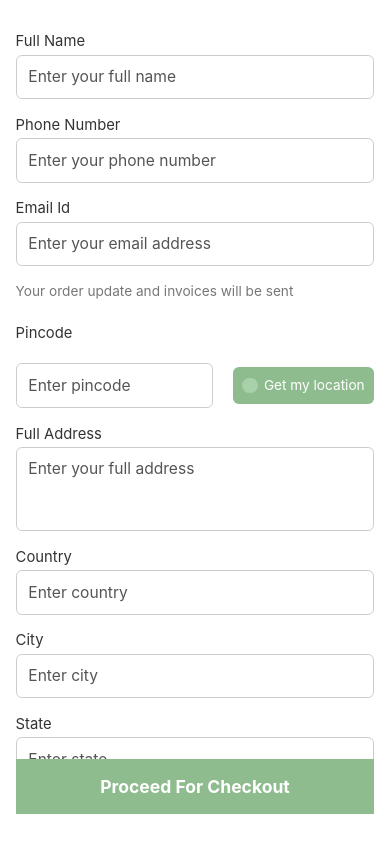
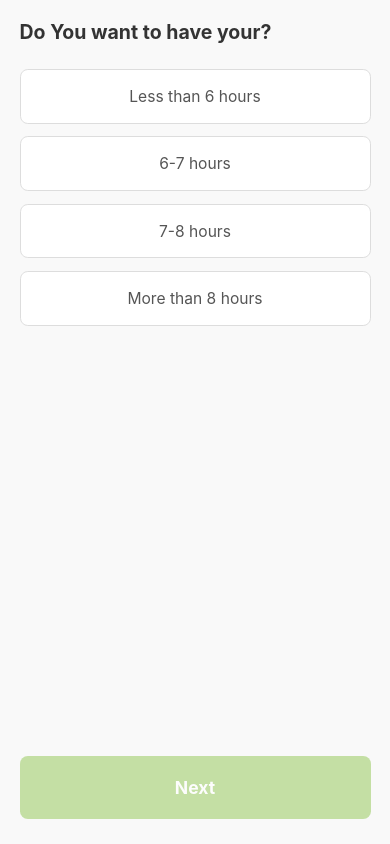
Before and after one commit to KetanKumar3/Life-Essential-App, a React Native app: screen / in a window 390 px wide. Built offline with nearby package versions, Linux system fonts and the light colour scheme.

Commit message:
Code Updated

```diff
--- a/App.js
+++ b/App.js
@@ -12,10 +12,12 @@ import MedicineSchedule2 from './src/components/MedicineSchedule2';
 import MyProfile from './src/components/MyProfile';
 import CartItemsDisplay from './src/components/CartItemsDisplay';
 import BillingDetails from './src/components/BillingDetails';
+import SurveyDetails from './src/components/SurveyDetails';
+import SurveyDetails2 from './src/components/SurveyDetails2';
 
 const App = () => {
 return(
-<BillingDetails />
+<SurveyDetails2 />
 );
 }
 
--- /dev/null
+++ b/src/components/SurveyDetails.js
@@ -0,0 +1,118 @@
+import React, { useState } from 'react';
+import { View, Text, StyleSheet, TouchableOpacity, Dimensions, ScrollView } from 'react-native';
+
+const { width, height } = Dimensions.get('window');
+
+const SurveyDetails = () => {
+  const [selectedOption, setSelectedOption] = useState(null);
+
+  const handleOptionSelect = (option) => {
+    setSelectedOption(option);
+    // You can add logic here to store the selected option
+    console.log('Selected:', option);
+  };
+
+  const handleNext = () => {
+    if (selectedOption) {
+      // Navigate to the next screen or perform further actions
+      console.log('Proceeding to the next step...');
+    } else {
+      // Optionally, provide feedback to the user to select an option
+      console.log('Please select an option.');
+    }
+  };
+
+  const options = [
+    'Less than 6 hours',
+    '6-7 hours',
+    '7-8 hours',
+    'More than 8 hours',
+  ];
+
+  return (
+    <View style={styles.container}>
+      <ScrollView style={styles.content}>
+        <Text style={styles.question}>What is the average hours you sleep in night?</Text>
+        {options.map((option, index) => (
+          <TouchableOpacity
+            key={index}
+            style={[
+              styles.optionButton,
+              selectedOption === option && styles.selectedOption,
+            ]}
+            onPress={() => handleOptionSelect(option)}
+          >
+            <Text style={styles.optionText}>{option}</Text>
+          </TouchableOpacity>
+        ))}
+      </ScrollView>
+      <TouchableOpacity
+        style={[styles.nextButton, selectedOption && styles.nextButtonActive]}
+        onPress={handleNext}
+        disabled={!selectedOption}
+      >
+        <Text style={styles.nextButtonText}>Next</Text>
+      </TouchableOpacity>
+    </View>
+  );
+};
+
+const styles = StyleSheet.create({
+  container: {
+    flex: 1,
+    backgroundColor: '#f9f9f9',
+  },
+  content: {
+    flex: 1,
+    padding: width * 0.05,
+    paddingBottom: height * 0.15, // Adjust based on button height
+  },
+  question: {
+    fontSize: width * 0.05,
+    fontWeight: 'bold',
+    marginBottom: height * 0.03,
+    color: '#333',
+  },
+  optionButton: {
+    borderWidth: 1,
+    borderColor: '#ddd',
+    borderRadius: width * 0.02,
+    paddingVertical: height * 0.02,
+    paddingHorizontal: width * 0.04,
+    marginBottom: height * 0.015,
+    backgroundColor: '#fff',
+    alignItems: 'center',
+    justifyContent: 'center',
+  },
+  optionText: {
+    fontSize: width * 0.04,
+    color: '#555',
+  },
+  selectedOption: {
+    backgroundColor: '#89A97A1A', // Light cyan
+    borderColor: '#89A97A1A',
+  },
+  nextButton: {
+    backgroundColor: '#aed581', // Light green
+    paddingVertical: height * 0.025,
+    borderRadius: width * 0.02,
+    alignItems: 'center',
+    justifyContent: 'center',
+    position: 'absolute',
+    bottom: height * 0.03,
+    left: width * 0.05,
+    right: width * 0.05,
+    opacity: 0.7, // Indicate disabled state
+  },
+  nextButtonActive: {
+    backgroundColor: '#7cb342', // Green
+    opacity: 1,
+  },
+  nextButtonText: {
+    color: '#fff',
+    fontSize: width * 0.045,
+    fontWeight: 'bold',
+  },
+});
+
+export default SurveyDetails;
--- /dev/null
+++ b/src/components/SurveyDetails2.js
@@ -0,0 +1,118 @@
+import React, { useState } from 'react';
+import { View, Text, StyleSheet, TouchableOpacity, Dimensions, ScrollView } from 'react-native';
+
+const { width, height } = Dimensions.get('window');
+
+const SurveyDetails2 = () => {
+  const [selectedOption, setSelectedOption] = useState(null);
+
+  const handleOptionSelect = (option) => {
+    setSelectedOption(option);
+    // You can add logic here to store the selected option
+    console.log('Selected:', option);
+  };
+
+  const handleNext = () => {
+    if (selectedOption) {
+      // Navigate to the next screen or perform further actions
+      console.log('Proceeding to the next step...');
+    } else {
+      // Optionally, provide feedback to the user to select an option
+      console.log('Please select an option.');
+    }
+  };
+
+  const options = [
+    'Less than 6 hours',
+    '6-7 hours',
+    '7-8 hours',
+    'More than 8 hours',
+  ];
+
+  return (
+    <View style={styles.container}>
+      <ScrollView style={styles.content}>
+        <Text style={styles.question}>Do You want to have your?</Text>
+        {options.map((option, index) => (
+          <TouchableOpacity
+            key={index}
+            style={[
+              styles.optionButton,
+              selectedOption === option && styles.selectedOption,
+            ]}
+            onPress={() => handleOptionSelect(option)}
+          >
+            <Text style={styles.optionText}>{option}</Text>
+          </TouchableOpacity>
+        ))}
+      </ScrollView>
+      <TouchableOpacity
+        style={[styles.nextButton, selectedOption && styles.nextButtonActive]}
+        onPress={handleNext}
+        disabled={!selectedOption}
+      >
+        <Text style={styles.nextButtonText}>Next</Text>
+      </TouchableOpacity>
+    </View>
+  );
+};
+
+const styles = StyleSheet.create({
+  container: {
+    flex: 1,
+    backgroundColor: '#f9f9f9',
+  },
+  content: {
+    flex: 1,
+    padding: width * 0.05,
+    paddingBottom: height * 0.15, // Adjust based on button height
+  },
+  question: {
+    fontSize: width * 0.05,
+    fontWeight: 'bold',
+    marginBottom: height * 0.03,
+    color: '#333',
+  },
+  optionButton: {
+    borderWidth: 1,
+    borderColor: '#ddd',
+    borderRadius: width * 0.02,
+    paddingVertical: height * 0.02,
+    paddingHorizontal: width * 0.04,
+    marginBottom: height * 0.015,
+    backgroundColor: '#fff',
+    alignItems: 'center',
+    justifyContent: 'center',
+  },
+  optionText: {
+    fontSize: width * 0.04,
+    color: '#555',
+  },
+  selectedOption: {
+    backgroundColor: '#89A97A1A', // Light cyan
+    borderColor: '#89A97A1A',
+  },
+  nextButton: {
+    backgroundColor: '#aed581', // Light green
+    paddingVertical: height * 0.025,
+    borderRadius: width * 0.02,
+    alignItems: 'center',
+    justifyContent: 'center',
+    position: 'absolute',
+    bottom: height * 0.03,
+    left: width * 0.05,
+    right: width * 0.05,
+    opacity: 0.7, // Indicate disabled state
+  },
+  nextButtonActive: {
+    backgroundColor: '#7cb342', // Green
+    opacity: 1,
+  },
+  nextButtonText: {
+    color: '#fff',
+    fontSize: width * 0.045,
+    fontWeight: 'bold',
+  },
+});
+
+export default SurveyDetails2;
```
